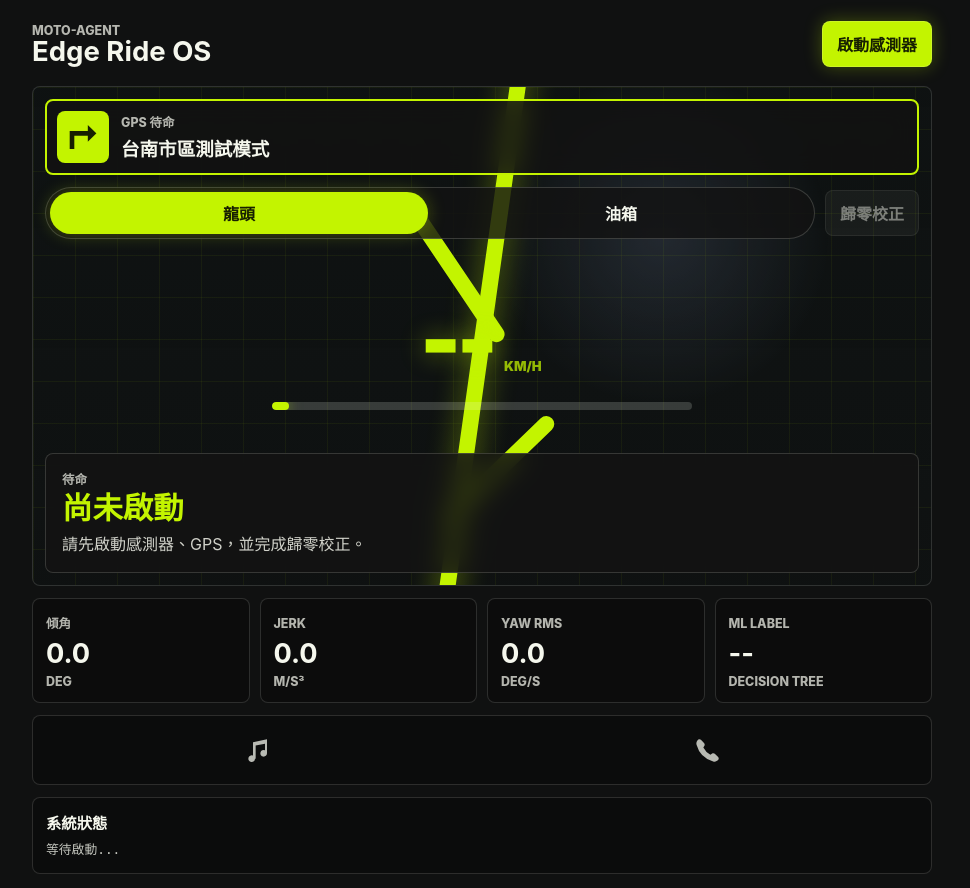
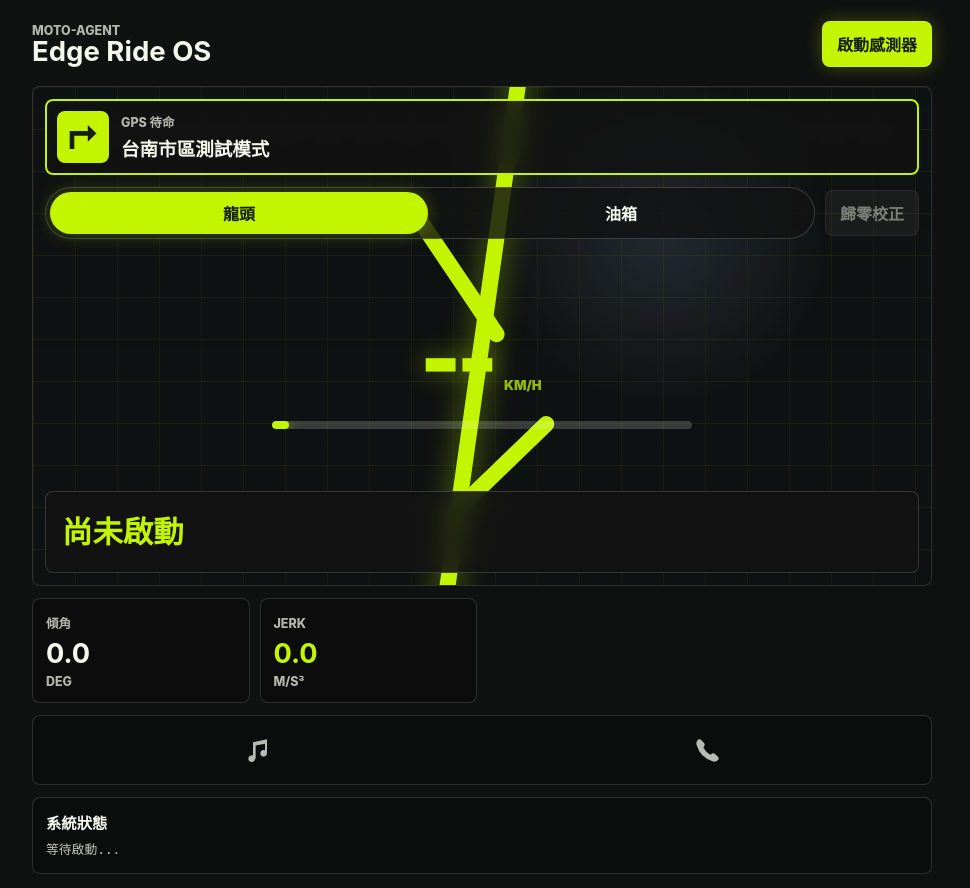
Before and after one commit to virus874874/Moto-Agent, a website with bundled scripts: page index.html in a window 1280 px wide. Shown: the whole page, without its empty margins (158-1128 px from the left). Built offline with nearby package versions, Linux system fonts and the light colour scheme.

Commit message:
Simplify metrics and color jerk bands

```diff
--- a/app.js
+++ b/app.js
@@ -3,10 +3,18 @@ import { classifyMotoRisk } from "./aerox_ml_rules.js";
 const SAMPLE_WINDOW_LIMIT = 160;
 const YAW_WINDOW_LIMIT = 80;
 const MIN_ML_SAMPLES = 60;
-const LEVEL1_CONFIRM_MS = 1200;
+const MIN_LEVEL1_ML_SAMPLES = 100;
+const LEVEL1_CONFIRM_MS = 2200;
 const LEVEL2_CONFIRM_MS = 700;
 const LEVEL0_COOLDOWN_MS = 5000;
 const CRITICAL_CUE_INTERVAL_MS = 1300;
+const ROLL_DISPLAY_INTERVAL_MS = 1000;
+const JERK_COLOR_BANDS = [
+  { zone: "calm", max: 4 },
+  { zone: "watch", max: 8 },
+  { zone: "caution", max: 14 },
+  { zone: "high", max: Infinity },
+];
 
 const app = document.querySelector("#app");
 const permissionButton = document.querySelector("#permissionButton");
@@ -17,16 +25,12 @@ const logBox = document.querySelector("#log");
 const ui = {
   gpsState: document.querySelector("#gpsState"),
   routeHint: document.querySelector("#routeHint"),
-  riskLevel: document.querySelector("#riskLevel"),
   riskTitle: document.querySelector("#riskTitle"),
-  riskMessage: document.querySelector("#riskMessage"),
   speed: document.querySelector("#speed"),
   speedBar: document.querySelector("#speedBar"),
   roll: document.querySelector("#roll"),
+  jerkMetric: document.querySelector("#jerkMetric"),
   jerk: document.querySelector("#jerk"),
-  yawRms: document.querySelector("#yawRms"),
-  mlLabel: document.querySelector("#mlLabel"),
-  mlConfidence: document.querySelector("#mlConfidence"),
 };
 
 const state = {
@@ -59,6 +63,7 @@ const state = {
     level2: null,
   },
   lastLevel0At: 0,
+  lastRollRenderAt: 0,
   audioContext: null,
   lastCriticalCueAt: 0,
 };
@@ -275,6 +280,7 @@ function calculateFeatures() {
     mlLabel: mlResult.label,
     mlLevel: mlResult.level,
     mlReady: state.sensorSamples.length >= MIN_ML_SAMPLES,
+    level1MlReady: state.sensorSamples.length >= MIN_LEVEL1_ML_SAMPLES,
     mlFeatures: mlResult.features,
     samples: state.sensorSamples.length,
   };
@@ -294,8 +300,12 @@ function inferRisk(features) {
     Math.abs(features.rollDeg) >= 12 ||
     features.yawRateRms >= 18 ||
     (features.mlFeatures?.absAccRms ?? 0) >= 11.8;
+  const level1RideEvidence =
+    features.speedKmh >= 15 ||
+    (Math.abs(features.rollDeg) >= 18 && features.yawRateRms >= 24) ||
+    (features.yawRateRms >= 34 && (features.mlFeatures?.absAccRms ?? 0) >= 11.8);
   const modelCritical = features.mlReady && movingEvidence && features.mlLabel === "critical_like";
-  const modelFatigue = features.mlReady && movingEvidence && features.mlLabel === "fatigue";
+  const modelFatigue = features.level1MlReady && level1RideEvidence && features.mlLabel === "fatigue";
   const rawLevel2 =
     modelCritical ||
     (highSpeed && highLean) ||
@@ -304,7 +314,9 @@ function inferRisk(features) {
     (features.lateralGProxy >= 0.78 && citySpeed);
   const rawLevel1 =
     modelFatigue ||
-    (citySpeed && (features.yawRateRms >= 30 || features.yawRateVariance >= 420));
+    (features.speedKmh >= 35 &&
+      ((features.yawRateRms >= 36 && features.yawZeroCrossings >= 3) ||
+        features.yawRateVariance >= 650));
 
   if (confirmedRisk("level2", rawLevel2, LEVEL2_CONFIRM_MS)) {
     return {
@@ -364,32 +376,27 @@ function confirmedRisk(key, active, durationMs) {
 
 function render(features, risk) {
   app.dataset.risk = risk.key;
-  ui.riskLevel.textContent = risk.key === "idle" ? "待命" : `Level ${risk.level}`;
   ui.riskTitle.textContent = risk.title;
-  ui.riskMessage.textContent = risk.message;
   ui.speed.textContent = features.speedKmh > 0 ? features.speedKmh.toFixed(0) : "--";
   ui.speedBar.style.width = `${Math.min(100, Math.max(4, (features.speedKmh / 120) * 100))}%`;
-  ui.roll.textContent = features.rollDeg.toFixed(1);
+  renderRoll(features.rollDeg);
   ui.jerk.textContent = features.jerk.toFixed(1);
-  ui.yawRms.textContent = features.yawRateRms.toFixed(1);
-  ui.mlLabel.textContent = features.samples ? labelText(features.mlLabel) : "--";
-  ui.mlConfidence.textContent = features.samples
-    ? features.mlReady
-      ? `${features.samples} samples`
-      : `warming ${features.samples}/${MIN_ML_SAMPLES}`
-    : "Decision Tree";
+  ui.jerkMetric.dataset.jerkZone = jerkZone(features.jerk);
 
   if (risk.level === 2) {
     triggerCriticalCue();
   }
 }
 
-function labelText(label) {
-  return {
-    normal: "normal",
-    fatigue: "fatigue",
-    critical_like: "critical",
-  }[label] ?? label;
+function renderRoll(rollDeg) {
+  const now = Date.now();
+  if (now - state.lastRollRenderAt < ROLL_DISPLAY_INTERVAL_MS) return;
+  state.lastRollRenderAt = now;
+  ui.roll.textContent = rollDeg.toFixed(1);
+}
+
+function jerkZone(jerk) {
+  return JERK_COLOR_BANDS.find((band) => jerk < band.max)?.zone ?? "high";
 }
 
 async function primeAudio() {
--- a/index.html
+++ b/index.html
@@ -50,9 +50,7 @@
       </section>
 
       <section class="risk-card" aria-live="polite">
-        <p id="riskLevel">待命</p>
         <h2 id="riskTitle">尚未啟動</h2>
-        <span id="riskMessage">請先啟動感測器、GPS，並完成歸零校正。</span>
       </section>
     </section>
 
@@ -62,20 +60,10 @@
         <strong id="roll">--</strong>
         <small>deg</small>
       </article>
-      <article class="metric">
+      <article id="jerkMetric" class="metric" data-jerk-zone="calm">
         <span>Jerk</span>
         <strong id="jerk">--</strong>
         <small>m/s³</small>
-      </article>
-      <article class="metric">
-        <span>Yaw RMS</span>
-        <strong id="yawRms">--</strong>
-        <small>deg/s</small>
-      </article>
-      <article class="metric">
-        <span>ML Label</span>
-        <strong id="mlLabel">--</strong>
-        <small id="mlConfidence">Decision Tree</small>
       </article>
     </section>
 
--- a/service-worker.js
+++ b/service-worker.js
@@ -1,4 +1,4 @@
-const CACHE_NAME = "moto-agent-v3";
+const CACHE_NAME = "moto-agent-v6";
 const APP_ASSETS = [
   "./",
   "./index.html",
--- a/styles.css
+++ b/styles.css
@@ -84,7 +84,6 @@ button:disabled {
 
 .eyebrow,
 .nav-card p,
-.risk-card p,
 .metric span,
 .metric small {
   margin: 0;
@@ -296,8 +295,10 @@ h1 {
 }
 
 .risk-card {
-  min-height: 116px;
-  padding: 16px;
+  display: grid;
+  align-items: center;
+  min-height: 82px;
+  padding: 14px 16px;
   border: 1px solid rgba(245, 247, 237, 0.16);
   border-radius: 8px;
   background: rgba(19, 19, 19, 0.86);
@@ -305,17 +306,11 @@ h1 {
 }
 
 .risk-card h2 {
-  margin-top: 4px;
+  margin-top: 0;
+  overflow-wrap: anywhere;
   color: #c3f400;
   font-size: 1.9rem;
   line-height: 1.08;
-}
-
-.risk-card span {
-  display: block;
-  margin-top: 8px;
-  color: rgba(245, 247, 237, 0.84);
-  line-height: 1.45;
 }
 
 .metrics-grid {
@@ -332,6 +327,7 @@ h1 {
   border: 1px solid rgba(245, 247, 237, 0.14);
   border-radius: 8px;
   background: rgba(0, 0, 0, 0.24);
+  transition: border-color 160ms ease, background 160ms ease, box-shadow 160ms ease;
 }
 
 .metric strong {
@@ -340,11 +336,45 @@ h1 {
   overflow-wrap: anywhere;
   font-size: 1.7rem;
   line-height: 1;
+  transition: color 160ms ease, text-shadow 160ms ease;
 }
 
 .metric small {
   display: block;
   margin-top: 7px;
+}
+
+.metric[data-jerk-zone="calm"] strong {
+  color: #c3f400;
+}
+
+.metric[data-jerk-zone="watch"] {
+  border-color: rgba(255, 211, 77, 0.42);
+  background: rgba(109, 82, 0, 0.28);
+}
+
+.metric[data-jerk-zone="watch"] strong {
+  color: #ffd34d;
+}
+
+.metric[data-jerk-zone="caution"] {
+  border-color: rgba(255, 145, 51, 0.54);
+  background: rgba(116, 49, 0, 0.32);
+}
+
+.metric[data-jerk-zone="caution"] strong {
+  color: #ff9133;
+}
+
+.metric[data-jerk-zone="high"] {
+  border-color: rgba(255, 73, 98, 0.64);
+  background: rgba(126, 0, 26, 0.34);
+  box-shadow: 0 0 18px rgba(255, 73, 98, 0.16);
+}
+
+.metric[data-jerk-zone="high"] strong {
+  color: #ff4962;
+  text-shadow: 0 0 16px rgba(255, 73, 98, 0.28);
 }
 
 .bottom-nav {
```
Also changed, not shown: 1 other file.
